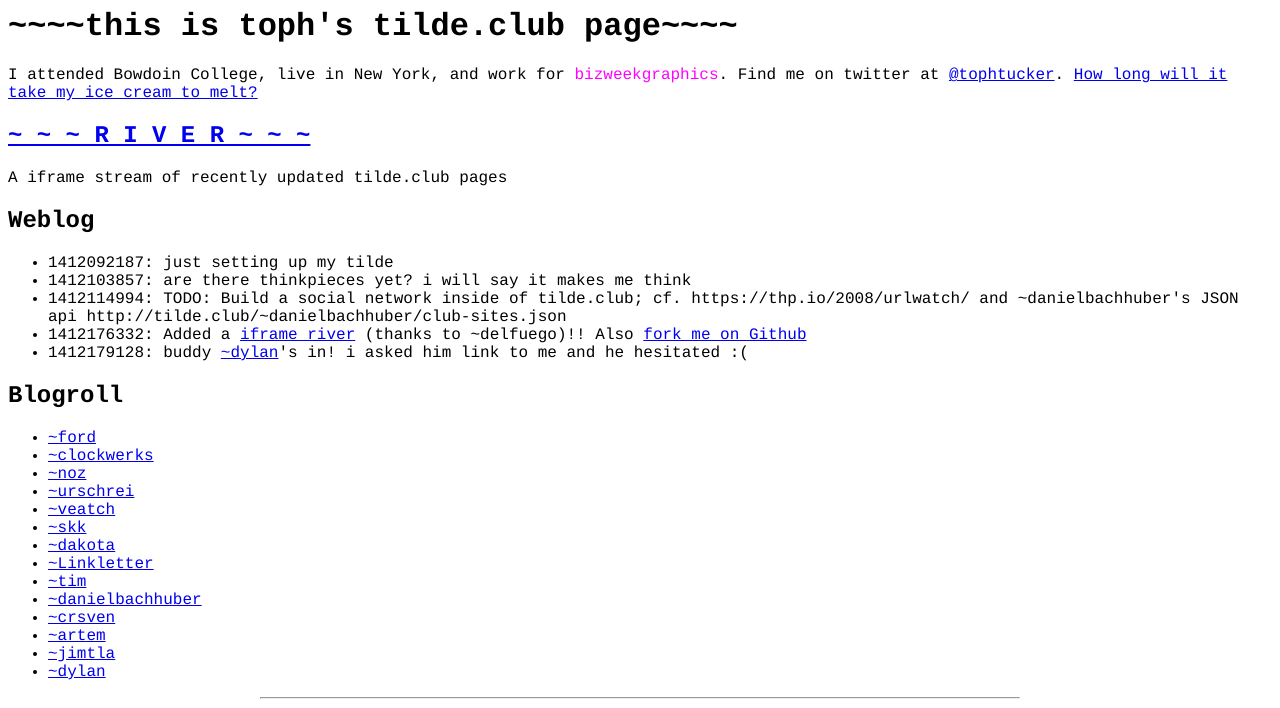
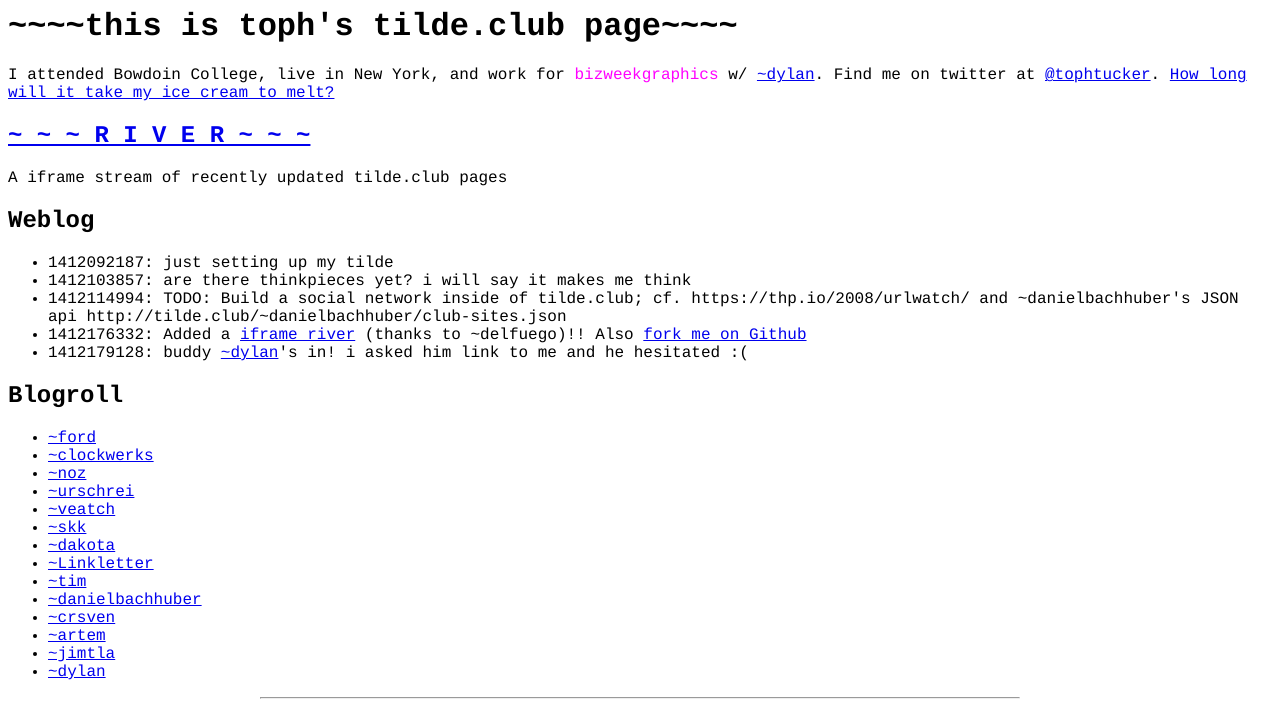
Before and after one commit to tophtucker/tildeclub, a plain HTML site: page index.html in a window 1280 px wide. Shown: the top 708 px of the page. Drawn offline with Linux system fonts and the light colour scheme.

Commit message:
no comment

```diff
--- a/index.html
+++ b/index.html
@@ -14,7 +14,7 @@ body {
 
 <h1>~~~~this is toph's tilde.club page~~~~</h1>
 
-<p>I attended Bowdoin College, live in New York, and work for <span class="bwg">bizweekgraphics</span>. Find me on twitter at <a href="https://twitter.com/tophtucker">@tophtucker</a>. <a href="http://howlongwillittakemyicecreamtomelt.com">How long will it take my ice cream to melt?</a></p>
+<p>I attended Bowdoin College, live in New York, and work for <span class="bwg">bizweekgraphics</span> w/ <a href="/~dylan">~dylan</a>. Find me on twitter at <a href="https://twitter.com/tophtucker">@tophtucker</a>. <a href="http://howlongwillittakemyicecreamtomelt.com">How long will it take my ice cream to melt?</a></p>
 
 <h2><a href="river.html">~ ~ ~ R I V E R ~ ~ ~</a></h2>
 <p>A iframe stream of recently updated tilde.club pages</p>
```
